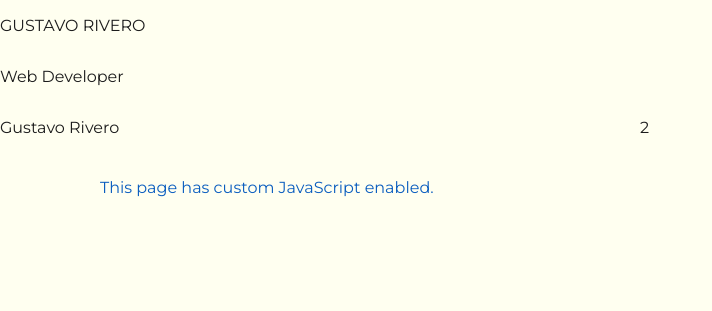
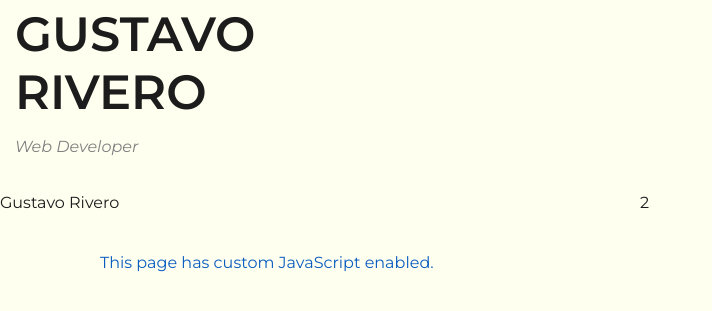
Before and after one commit to gusir22/Website-Portfolio, a Django app: page / in a window 1280 px wide. Shown: the top 311 px of the page, without its empty margins (0-712 px from the left). Run offline with Django 5.2, Linux system fonts and the light colour scheme.

Commit message:
Styled header title

```diff
--- /dev/null
+++ b/static/css/header.css
@@ -0,0 +1,17 @@
+#header-container {
+    margin: 0;
+    padding: 5px 15px;
+    border-color: var(--primary);
+}
+
+.header-title {
+    font-weight: 600;
+    font-size: 300%;
+    margin: 0;
+    padding: 0;
+}
+
+#header-subtitle {
+    color: gray;
+    font-style: italic;
+}
--- a/static/css/main.css
+++ b/static/css/main.css
@@ -1,6 +1,7 @@
 @import url('https://fonts.googleapis.com/css2?family=Montserrat:ital,wght@0,100..900;1,100..900&display=swap');
 
 @import url("containers.css");
+@import url("header.css");
 
 :root {
     --black: #1C1C1C;
--- a/templates/header-nav.html
+++ b/templates/header-nav.html
@@ -1,12 +1,13 @@
 <!-- templates/header-nav.html -->
 <header>
-    <div class="container">
+    <div class="container" id="header-container">
         <div class="row">
             <div class="col-12">
-                <p>GUSTAVO RIVERO</p>
+                <p class="header-title">GUSTAVO</p>
+                <p class="header-title">RIVERO</p>
             </div>
             <div class="col-12">
-                <p>Web Developer</p>
+                <p id="header-subtitle">Web Developer</p>
             </div>
         </div>
     </div>
```
